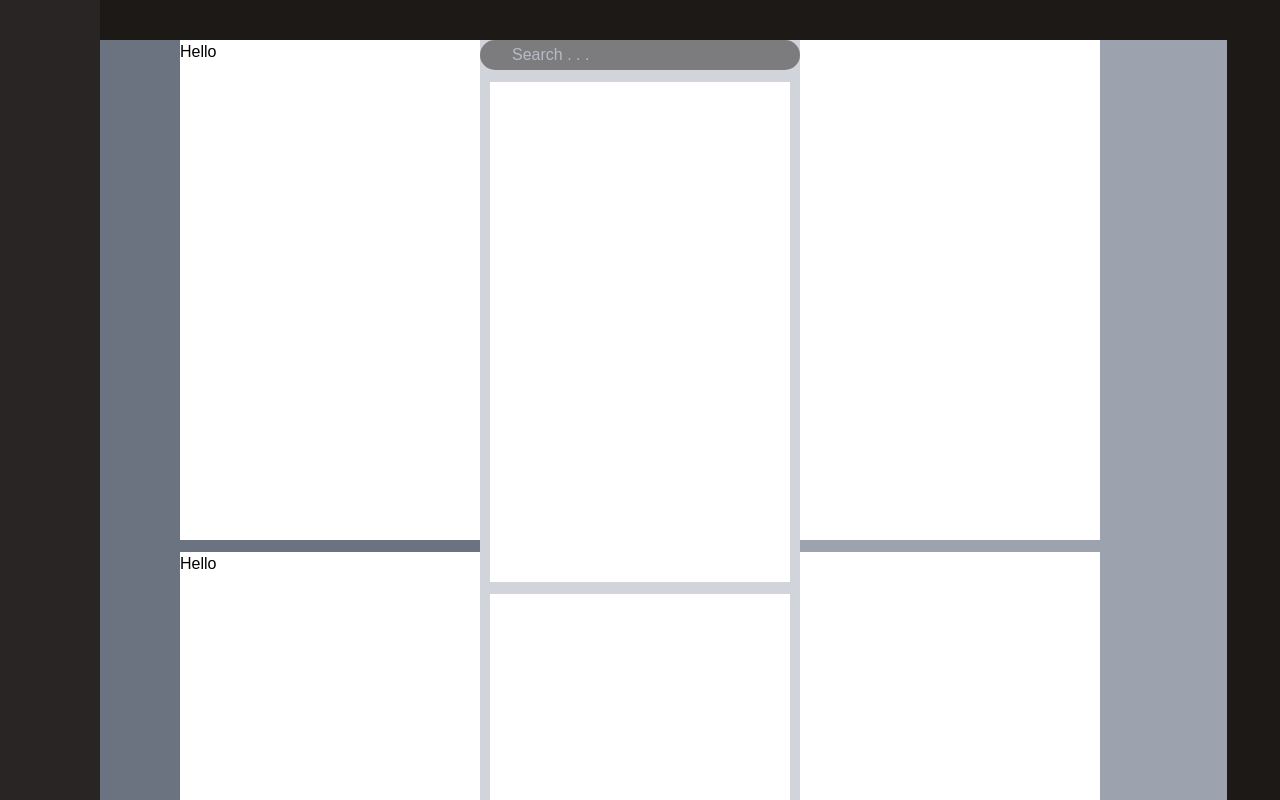
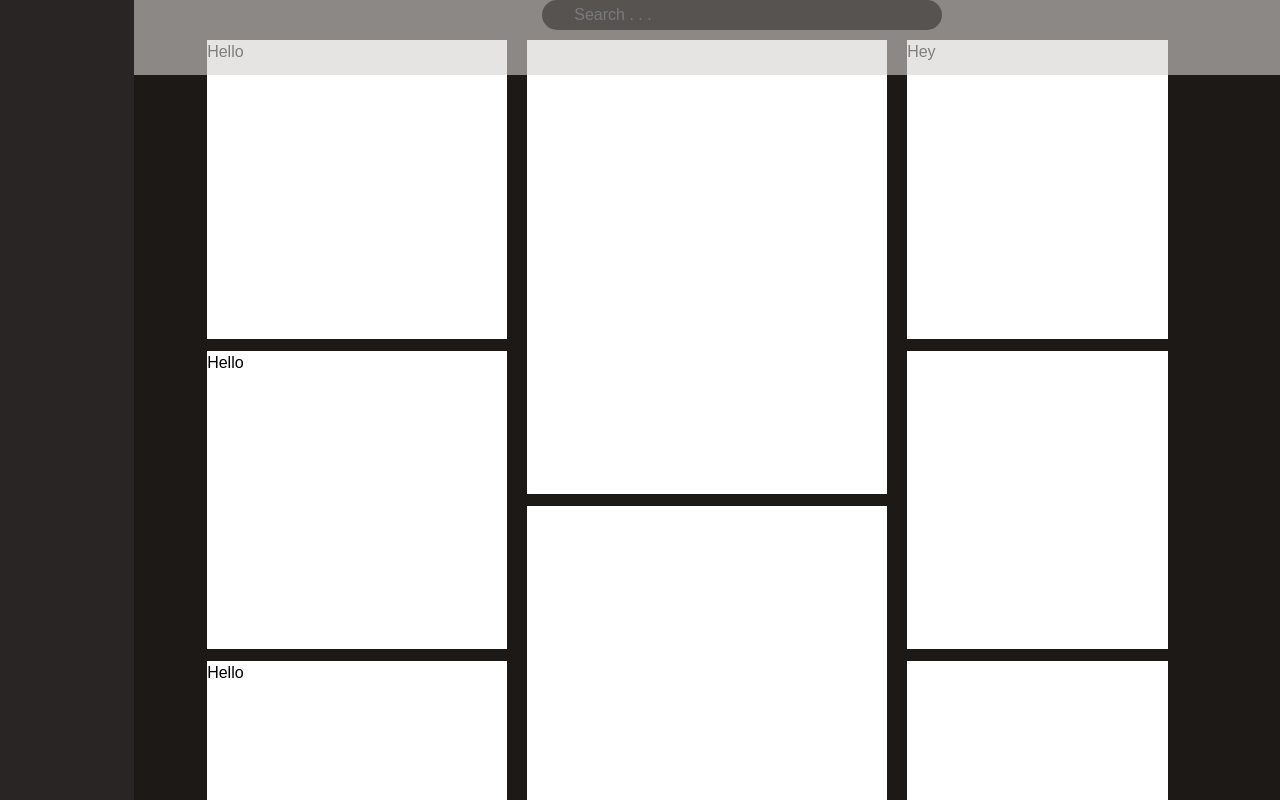
Before and after one commit to Teamixyuryou2/INTER-KNOT, a Next.js app in the folder echonaut/: page / in a window 1280 px wide. Shown: the top 800 px of the page. Built offline with nearby package versions, Linux system fonts and the light colour scheme.

Commit message:
Created boiler plate landing page, Created container for navbar, Created TL,  please fix search bar later

```diff
--- a/echonaut/src/app/page.js
+++ b/echonaut/src/app/page.js
@@ -2,12 +2,19 @@ import Image from "next/image";
 
 export default function Home() {
   return (
-    <div className="flex flex-row bg-stone-900">
+    <div className="flex flex-row bg-stone-900 h-[1000px]">
 
       {/* Navbar */}
-      <div className="fixed flex flex-col h-screen w-[100px] bg-stone-800">
+      <div className="fixed relative flex flex-col h-full w-[100px] lg:min-w-[100px] lg:w-[150px] bg-stone-800 z-">
 
 
+      </div>
+      <div className="sticky flex z-50">
+        <div className="fixed flex h-[75px] w-[95%] bg-stone-300 justify-center p-50 opacity-60">
+          <div className="flex flex-col h-[30px] w-[400px] opacity-[50%] bg-stone-800 rounded-2xl px-8 justify-center">
+            <input type="text" className="bg-transparent border-none focus:outline-none text-white" placeholder="Search . . ."/>
+          </div>
+        </div>
       </div>
 
       {/* MainPage */}
@@ -15,48 +22,43 @@ export default function Home() {
 
         {/* Personal */}
 
-        <div className="flex flex-col h-full w-1/3 gap-3 items-end w-1/3 text-black bg-gray-500">
-          <div className="flex bg-white min-w-[300px] w-[30%] lg:h-[500px]">
+        <div className="flex flex-col h-full w-1/3 gap-3 items-end w-1/3 text-black">
+          <div className="hidden xl:block bg-white min-w-[300px] w-[30%] xl:h-[500px]">
             Hello
           </div>
-          <div className="bg-white min-w-[300px] w-[30%] lg:h-[500px] ">
+          <div className="hidden xl:block bg-white min-w-[300px] w-[30%] xl:h-[500px] ">
             Hello
           </div>
-          <div className="bg-white min-w-[300px] w-[30%] lg:h-[500px] ">
+          <div className="hidden xl:block bg-white min-w-[300px] w-[30%] xl:h-[500px] ">
             Hello
           </div>
         </div>
 
         {/* Feed */}
 
-        <div className="flex flex-col h-full w-1/4 gap-3 items-center w-1/3 text-black bg-gray-300">
+        <div className="relative flex flex-col h-full min-w-[400px] w-[60%] lg:w-1/4 gap-3 items-center w-1/3 text-black">
           {/*Search */}
-          <div className="relative flex flex-col h-[30px] w-full opacity-[50%] bg-stone-800 rounded-2xl px-8 justify-center">
-            <input type="text" className="bg-transparent border-none focus:outline-none text-white" placeholder="Search . . ."/>
+
+          <div className="bg-white min-w-[300px] w-[90%] h-[500px] ">
 
           </div>
-          <div className="bg-white min-w-[300px] w-[30%] lg:h-[500px] ">
+          <div className="bg-white min-w-[300px] w-[90%] h-[500px] ">
 
           </div>
-          <div className="bg-white min-w-[300px] w-[30%] lg:h-[500px] ">
 
-          </div>
-          <div className="bg-white min-w-[300px] w-[30%] lg:h-[500px] ">
-
-          </div>
         </div>
 
 
         {/* For you */}
 
-        <div className="flex flex-col h-full w-1/3 gap-3 items-start w-1/3 text-black bg-gray-400">
-          <div className="bg-white min-w-[300px] w-[30%] lg:h-[500px] ">
+        <div className="flex flex-col h-full w-1/3 gap-3 items-start w-[50%] lg:w-1/3 text-black ">
+          <div className="hidden md:block bg-white min-w-[200px] w-[70%]  h-[500px]">
+            Hey
+          </div>
+          <div className="hidden md:block bg-white min-w-[200px] w-[70%] h-[500px] ">
 
           </div>
-          <div className="bg-white min-w-[300px] w-[30%] lg:h-[500px] ">
-
-          </div>
-          <div className="bg-white min-w-[300px] w-[30%] lg:h-[500px] ">
+          <div className="hidden md:block bg-white min-w-[200px] w-[70%]  h-[500px] ">
 
           </div>
         </div>
```
